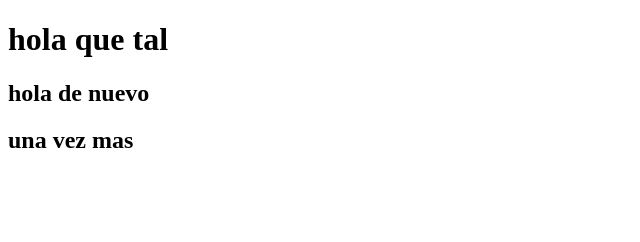
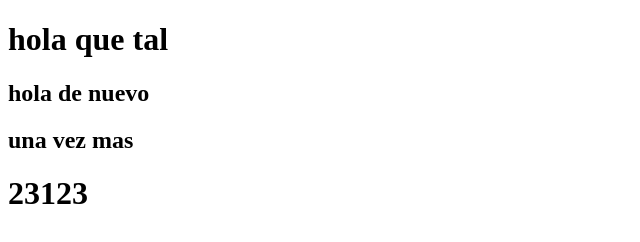
Before and after one commit to EstebanM95/EstebanM95, a plain HTML site: page index.html in a window 1280 px wide. Shown: the whole page, without its empty margins (0-640 px from the left). Drawn offline with Linux system fonts and the light colour scheme.

Commit message:
Update index.html

```diff
--- a/index.html
+++ b/index.html
@@ -10,5 +10,6 @@
     <h1>hola que tal</h1>
     <h2>hola de nuevo</h2>
     <h2>una vez mas</h2>
+    <h1>23123</h1>
 </body>
 </html>
```
